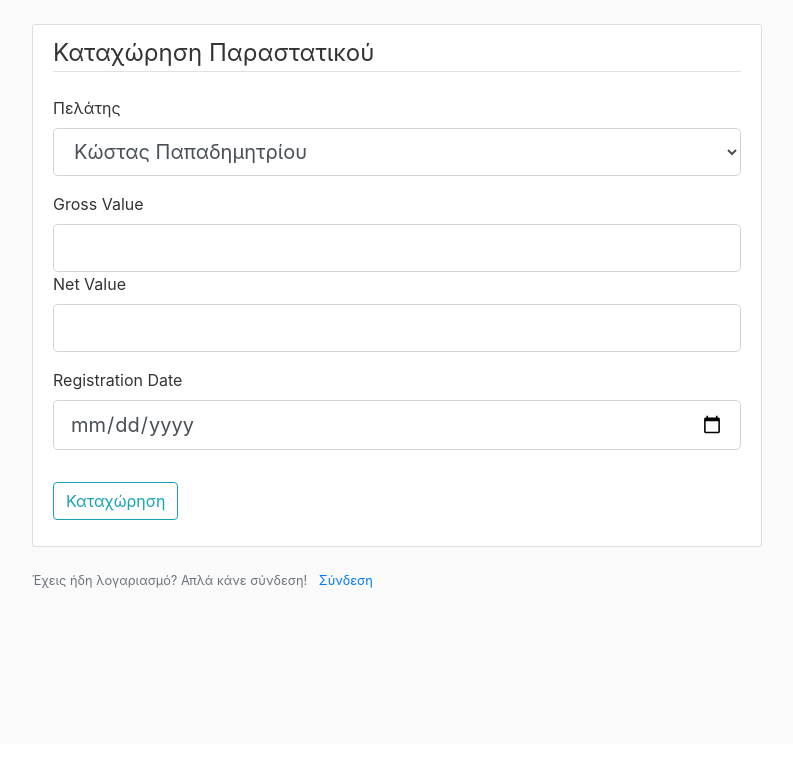
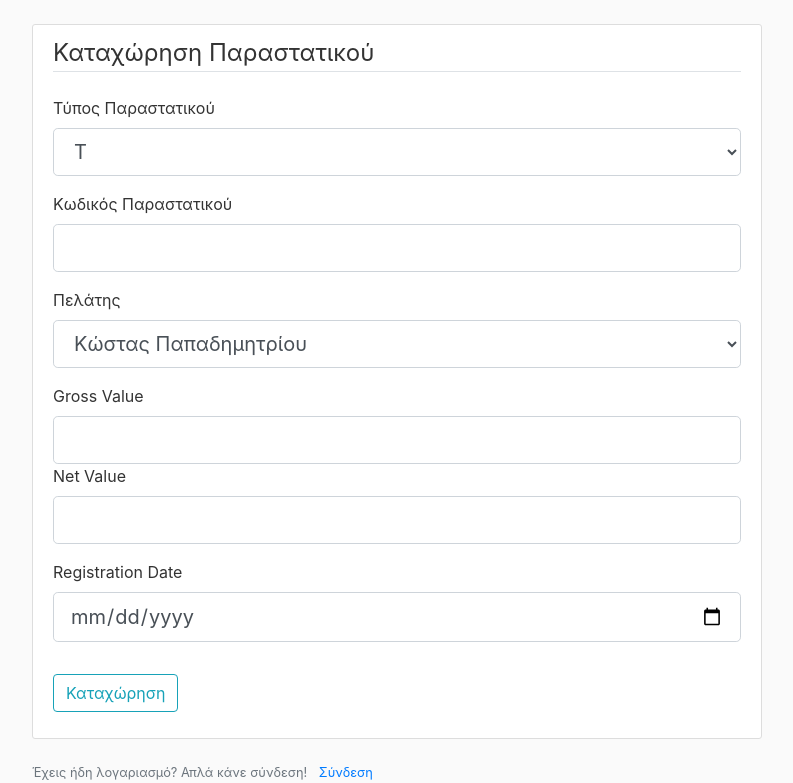
Before and after one commit to VangelisKarasas/MyBusinessERP, a Flask app: template customertracking/templates/document.html in a window 1280 px wide. Shown: the part 56-839 px from the top of the page, without its empty margins (53-846 px from the left). Before the commit the page ends 644 px from the top, so only its background shows below. Run offline with Flask 3, Linux system fonts and the light colour scheme; the template is opened without the code that fills it: values that come from a table or form of the project are taken from there, others are empty; parts of the project's set-up code (start-up, migrations or seed data) failed here and were passed over; some libraries are stand-ins or nearby versions.

Commit message:
Update document.html

```diff
--- a/customertracking/templates/document.html
+++ b/customertracking/templates/document.html
@@ -5,6 +5,32 @@
             {{ form.hidden_tag() }}
             <fieldset class="form-group">
                 <legend class="border-bottom mb-4">Καταχώρηση Παραστατικού</legend>
+                <div class="form-group">
+                    {{ form.document_type.label(class="form-control-label") }}
+                    {% if form.document_type.errors %}
+                        {{ form.document_type(class="form-control form-control-lg is-invalid") }}
+                        <div class="invalid-feedback">
+                            {% for error in form.document_type.errors %}
+                                <span>{{ error }}</span>
+                            {% endfor %}
+                        </div>
+                    {% else %}
+                        {{ form.document_type(class="form-control form-control-lg") }}
+                    {% endif %}
+                </div>
+                <div class="form-group">
+                    {{ form.document_code.label(class="form-control-label") }}
+                    {% if form.document_code.errors %}
+                        {{ form.document_code(class="form-control form-control-lg is-invalid") }}
+                        <div class="invalid-feedback">
+                            {% for error in form.document_code.errors %}
+                                <span>{{ error }}</span>
+                            {% endfor %}
+                        </div>
+                    {% else %}
+                        {{ form.document_code(class="form-control form-control-lg") }}
+                    {% endif %}
+                </div>
                 <div class="form-group">
                     {{ form.customer.label(class="form-control-label") }}
                     {% if form.customer.errors %}
```
